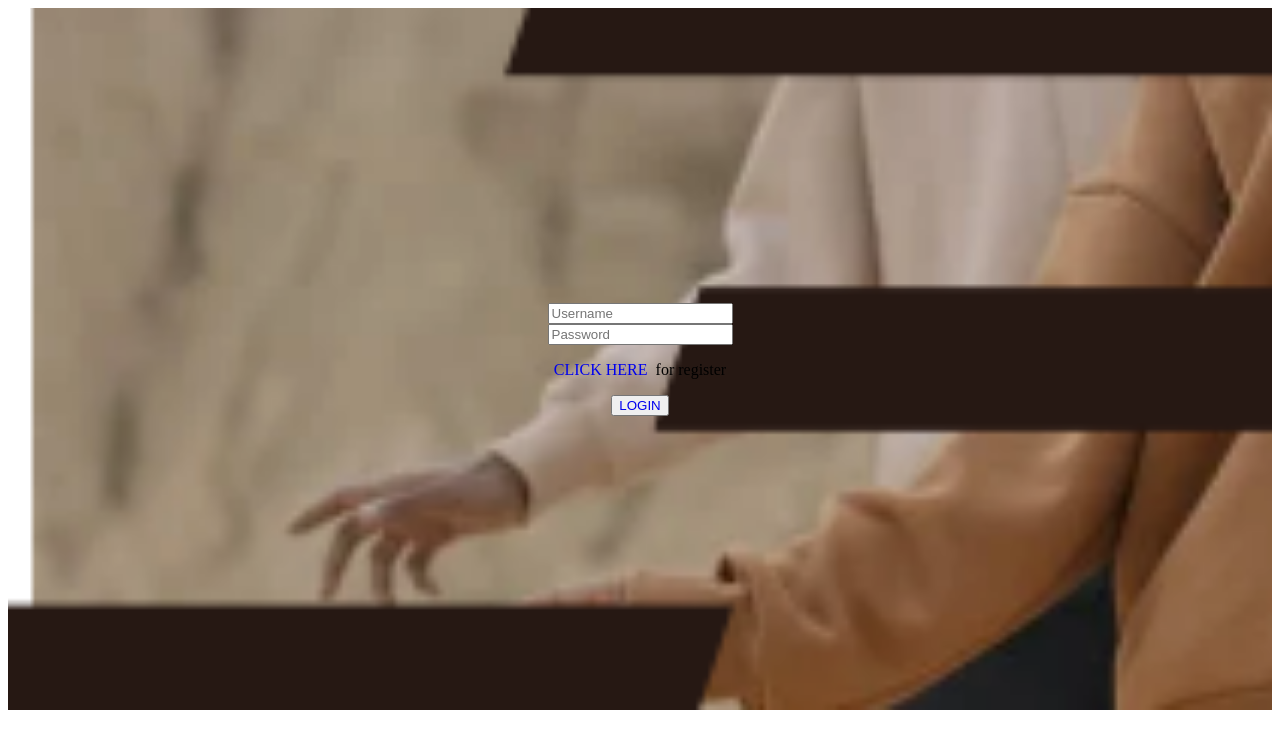
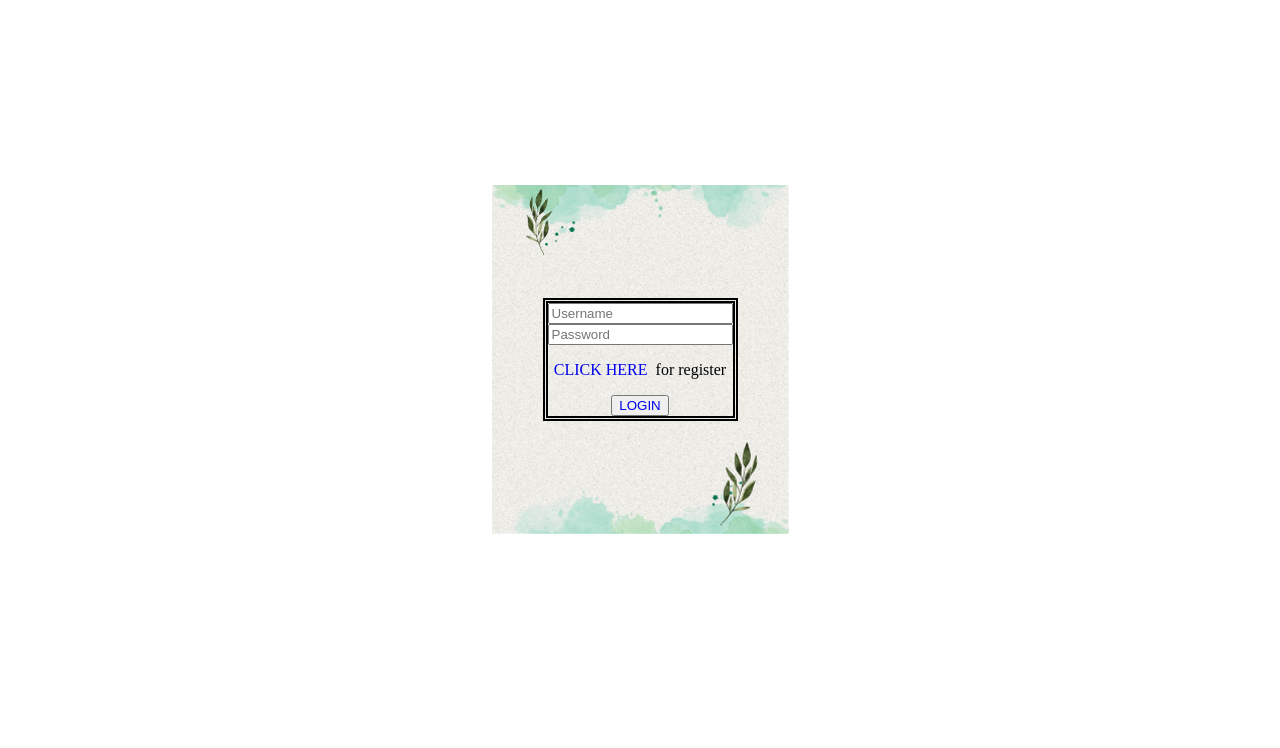
Before and after one commit to aryasynnefo/FASHION-FRONTEND, a plain HTML site: page fashion/TEMPLATES/signin.html in a window 1280 px wide. Drawn offline with Linux system fonts and the light colour scheme.

Commit message:
data added

```diff
--- a/fashion/CSS/style.css
+++ b/fashion/CSS/style.css
@@ -23,7 +23,8 @@
     align-items:center;
     height: 30px;
     color: white;
-    padding-left: 700px;
+    padding-left:700px;
+
 }
 
 .a1{
@@ -128,22 +129,42 @@
 
 /* signup */
 
+.signup{
+    background-image: url(../IMAGES/signup.png);
+    background-repeat: no-repeat;
+    background-position:center;
+    /* border: 5px black double; */
+    display: flex;
+    justify-content: center;
+    align-items: center;
+    height: 700px;
+}
+
+
 .t1{
     text-align: center;
+    border: 2px black double;
 }
 
 /* signin */
 
-.signimage{
-    display: flex;
+.signinimage{
+    background-image: url(../IMAGES/sSignin.png);
+    background-repeat: no-repeat;
+    background-position: center;
+    display:flex;
     justify-content:center;
     align-items: center;
     height: 700px;
-    background-image: url(../IMAGES/signin.png);
+    gap: 10px;
     padding:1px;
-    /* background-attachment: fixed; */
-    background-size: cover;
-    /* height: 100vh; */
+
+
+}
+
+
+.t2{
+    border: 5px black double;
 }
 
 /* women */
--- a/fashion/TEMPLATES/signin.html
+++ b/fashion/TEMPLATES/signin.html
@@ -5,11 +5,11 @@
         <link rel="stylesheet" href="../CSS/style.css">
     </head>
     <body>
-        <div>
-        <div class="signimage">
+        <div class="signinimage">
+        <div class="t2">
             <div align="center">
                 <form action="">
-                  <input type="text" placeholder="Username"><br>
+                <input type="text" placeholder="Username"><br>
                 <input type="password" name="password"  id="password" placeholder="Password"><br>
                   <p><a href="signup.html" style="text-decoration: none;">CLICK HERE</a>&nbsp; for register</p>
                   <button type="submit"><a href="../index.html" style="text-decoration: none ;">LOGIN</a></button><br>
```
Also changed, not shown: fashion/TEMPLATES/signup.html (+1 -1 lines), fashion/index.html (+1 -1 lines), fashion/IMAGES/sSignin.png (added), fashion/IMAGES/signin.png (deleted), fashion/IMAGES/signup.png (added), 1 other file.
